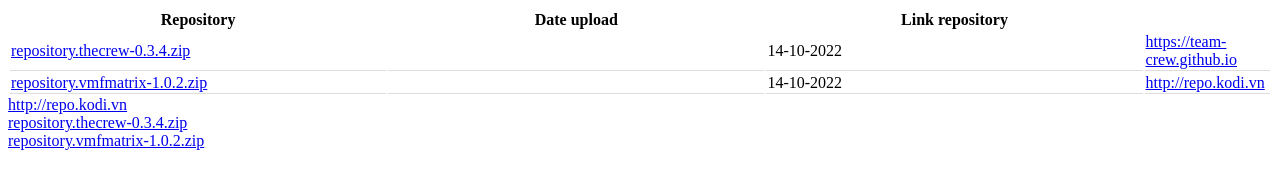
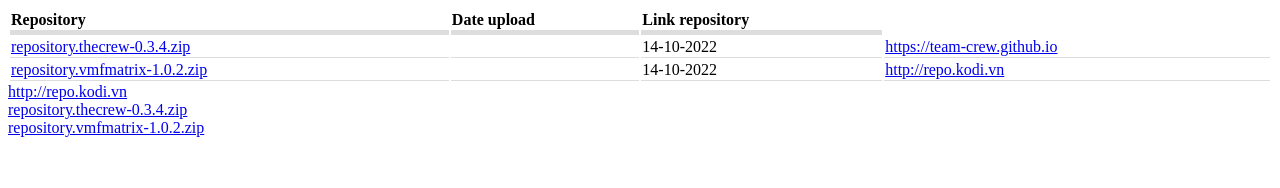
Before and after one commit to pnduyy/kodirepo, a plain HTML site: page index.html in a window 1280 px wide. Drawn offline with Linux system fonts and the light colour scheme.

Commit message:
Update index.html

```diff
--- a/index.html
+++ b/index.html
@@ -3,8 +3,8 @@
 <head>
   <style>
   table { width:100%;}
-
-  td { width:30%; text-align: left;  border-bottom: 1px solid #ddd; }
+  th { text-align:left; border-bottom: 5px solid #ddd; }
+  td { text-align: left;  border-bottom: 1px solid #ddd; }
   </style>
 </head>
 <body>
```
